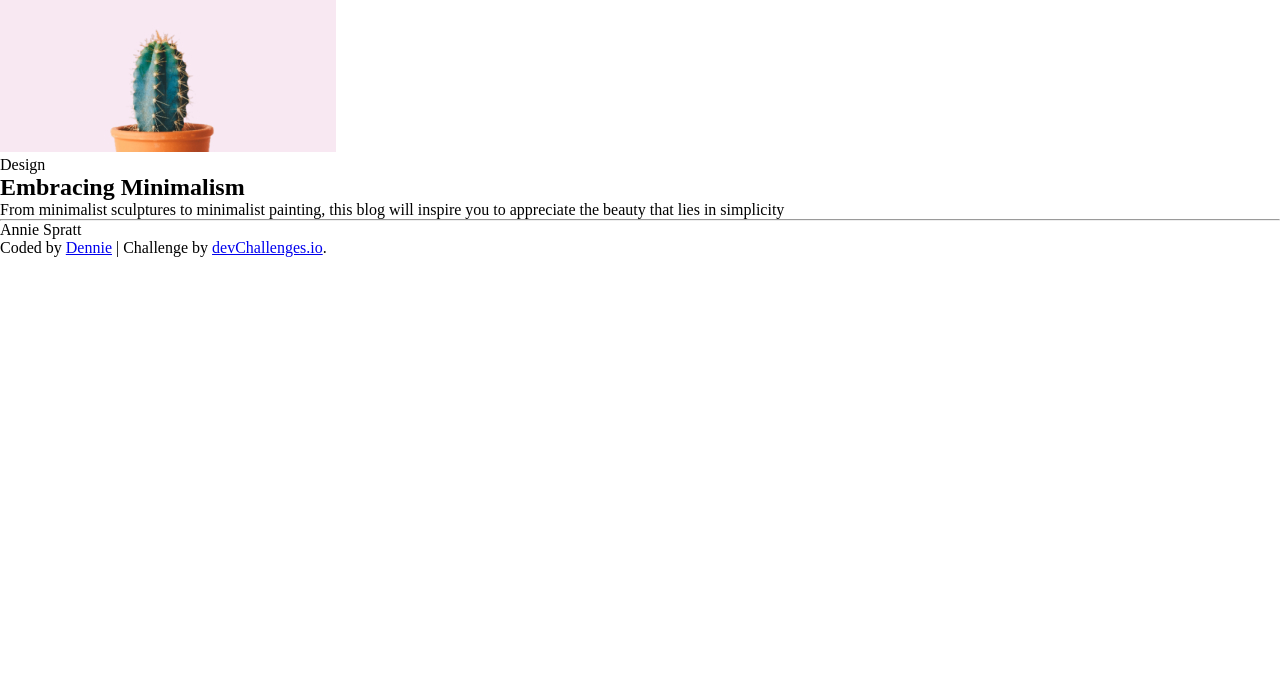
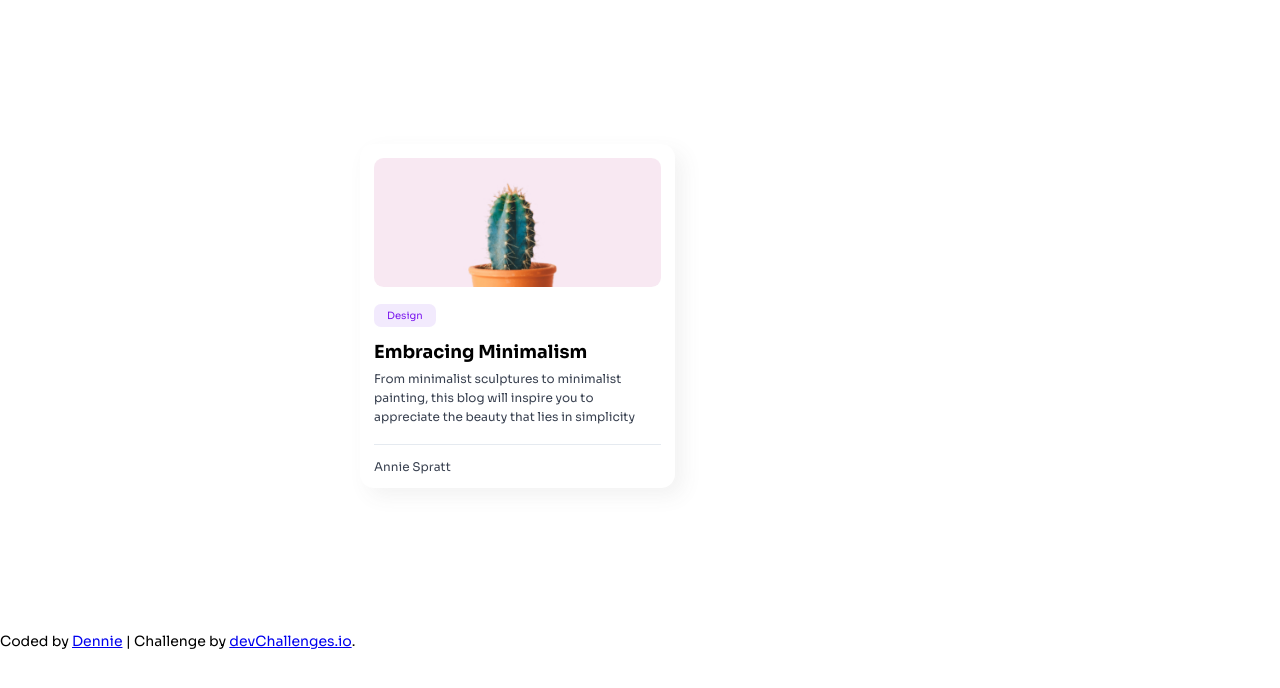
Before and after one commit to denniesia/frontend-practice, a plain HTML site: page devchallenges-exercises/minimal-blog-card/index.html in a window 1280 px wide. Drawn offline with Linux system fonts and the light colour scheme.

Commit message:
feat: minimal blog

```diff
--- a/devchallenges-exercises/minimal-blog-card/index.html
+++ b/devchallenges-exercises/minimal-blog-card/index.html
@@ -14,10 +14,10 @@
    <main class="wrapper">
     <article class="container">
       <div class="blog-image">
-        <img src="resources/Cactus.jpg" alt="cactus-photo">
+        <img class="image" src="resources/Cactus.jpg" alt="cactus-photo">
       </div>
 
-      <p class="blog-category">Design</p>
+      <span class="blog-category">Design</span>
 
       <h1 class="blog-title">Embracing Minimalism</h1>
       <p class="blog-description">From minimalist sculptures to minimalist painting, this blog will inspire you to appreciate the beauty that lies in simplicity</p>
--- a/devchallenges-exercises/minimal-blog-card/styles.css
+++ b/devchallenges-exercises/minimal-blog-card/styles.css
@@ -1,3 +1,6 @@
+@import url('https://fonts.googleapis.com/css2?family=Sora:wght@400;500;600;700&display=swap');
+
+
 * {
     margin: 0;
     padding: 0;
@@ -6,4 +9,67 @@
 
 body {
     height: 100vh;
+    font-family: 'Sora', sans-serif;
+    font-size: 0.875rem;
+    background-color: #FFFFFF;
+
 }
+
+
+/* text layout */
+.blog-category {
+    font-size: 0.625rem;
+    color: #7C19EE;;
+}
+
+.blog-title {
+    font-size: 1.125rem;
+}
+
+.blog-description,
+.blog-author {
+    font-size: 0.75rem;
+    color: #394150;
+}
+
+.wrapper {
+    display: flex;
+    width: 40em;
+    margin: 10.25em auto;
+}
+
+.container {
+    background-color: #FFFFFF;
+    box-shadow: 8px 8px 20px 0px rgba(85, 85, 85, 0.08);
+    padding: 1em 1em;
+    border-radius: 1em;
+    width: 22.5em;
+}
+
+.image {
+    border-radius: 0.7em;
+    margin-bottom: 1em;
+    width: 100%;
+}
+
+.blog-category {
+    background-color: #F2EAFD;
+    padding: .5em 1.3em;
+    border-radius: .7em;
+}
+
+.blog-title {
+    margin-top: 1em;
+    margin-bottom: .3em;
+}
+
+.blog-description {
+    line-height: 1.6;
+    margin-bottom: 1.5em;
+}
+
+hr {
+    border: none;
+    border-top: 1px solid #E5EAF0;
+    margin-bottom: 1em;
+}
```
